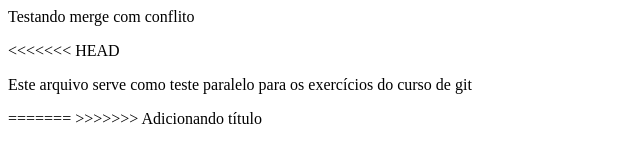
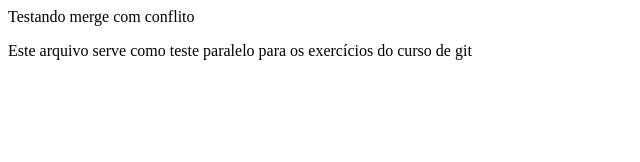
Before and after one commit to TovarishPH/curso-git, a plain HTML site: page teste1.html in a window 1280 px wide. Shown: the whole page, without its empty margins (0-640 px from the left). Drawn offline with Linux system fonts and the light colour scheme.

Commit message:
Resolvendo conflito de parágrafo gerado no rebase

```diff
--- a/teste1.html
+++ b/teste1.html
@@ -6,10 +6,7 @@
 	<body>
 		<p>Testando merge com conflito</p>
 
-<<<<<<< HEAD
 		<p>Este arquivo serve como teste paralelo para os exercícios do curso de git</p>
-=======
 
->>>>>>> Adicionando título
 	</body>
 </html>
```
